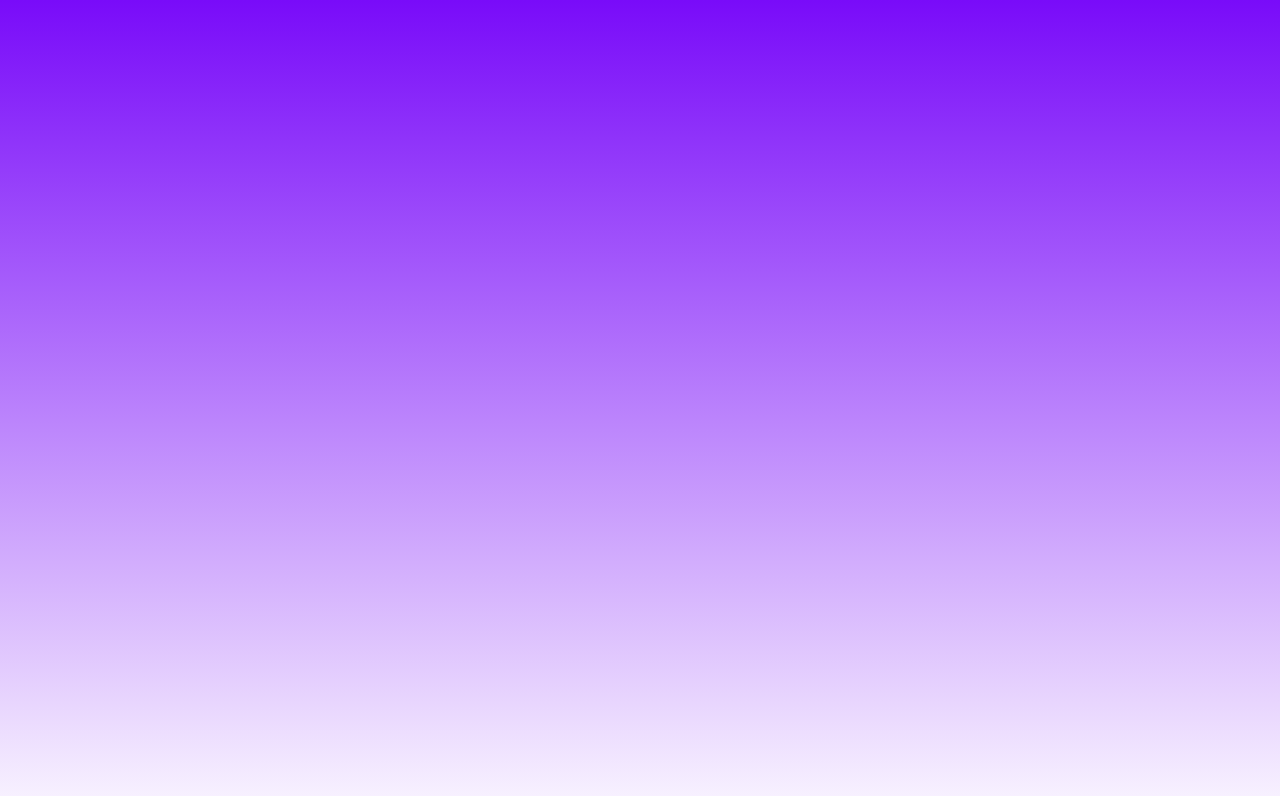
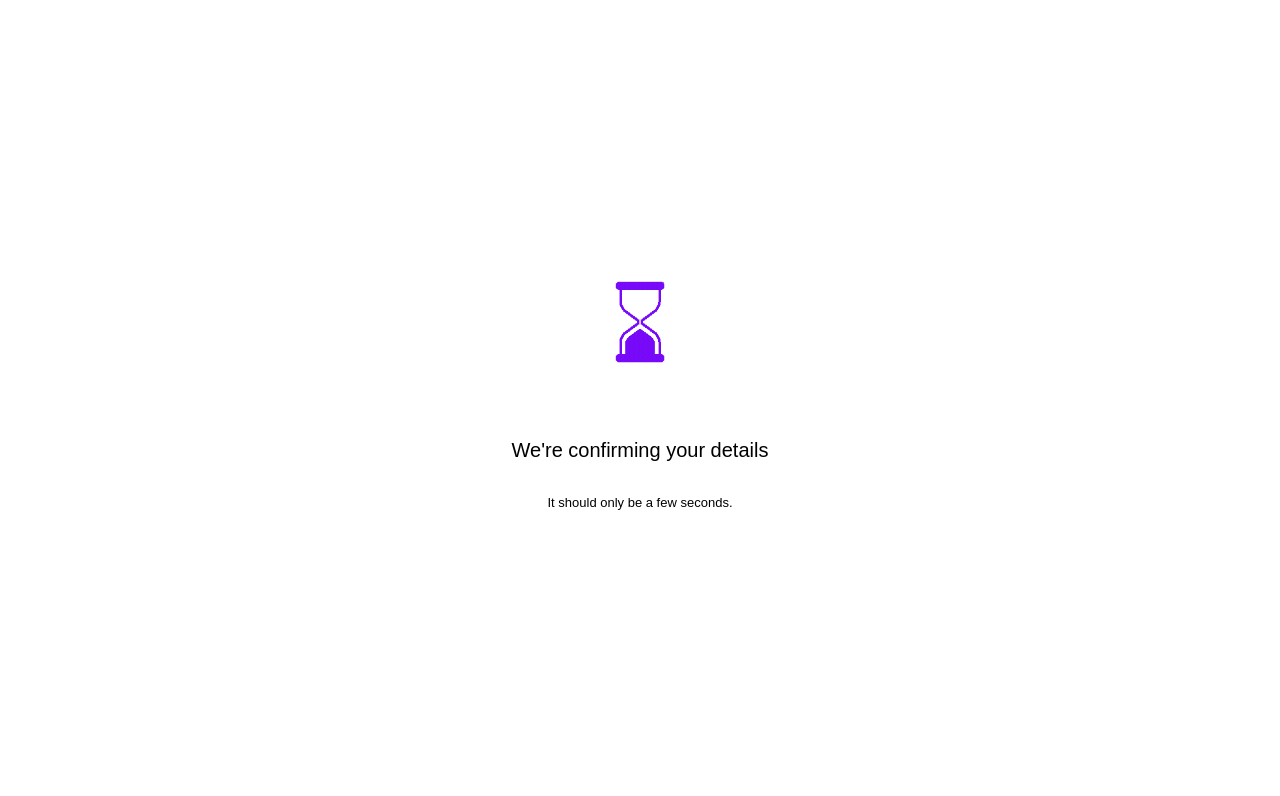
Before and after one commit to aniketak47/redirect, a plain HTML site: page index.html in a window 1280 px wide. Drawn offline with Linux system fonts and the light colour scheme.

Commit message:
updated gif

```diff
--- a/index.html
+++ b/index.html
@@ -3,19 +3,49 @@
 <head>
     <meta charset="UTF-8">
     <meta name="viewport" content="width=device-width, initial-scale=1.0">
-    <title>Blank Page</title>
+    <title>Loading...</title>
     <style>
         body {
             margin: 0;
-            height: 100vh;
-            background: linear-gradient(179.98deg, #790BF9 0.02%, #FFFFFF 105.86%);
+            font-family: Arial, sans-serif;
+            background-color: #FFFFFF;
             display: flex;
             justify-content: center;
             align-items: center;
+            height: 100vh;
+            flex-direction: column;
+        }
+
+        .body-container {
+            text-align: center;
+        }
+
+        .gif-image {
+            width: 96px;
+            height: 96px;
+            margin-bottom: 34px;
+        }
+
+        .text-wait {
+            color: #000000; /* Assuming themes.colors.SecondaryMain is #5A67F2 */
+            font-size: 20px;
+            font-weight: 500;
+            line-height: 45px;
+        }
+
+        .sub-text-wait {
+            color: #000000;
+            font-size: 13px;
+            font-weight: 400;
+            line-height: 20px;
         }
     </style>
 </head>
 <body>
-
+    <div class="body-container">
+        <img src="hour_glass.gif" alt="Hour Glass" class="gif-image" />
+        <p class="text-wait">We're confirming your details</p>
+        <p class="sub-text-wait">It should only be a few seconds.</p>
+    </div>
 </body>
 </html>
```
Also changed, not shown: hour_glass.gif (added).
